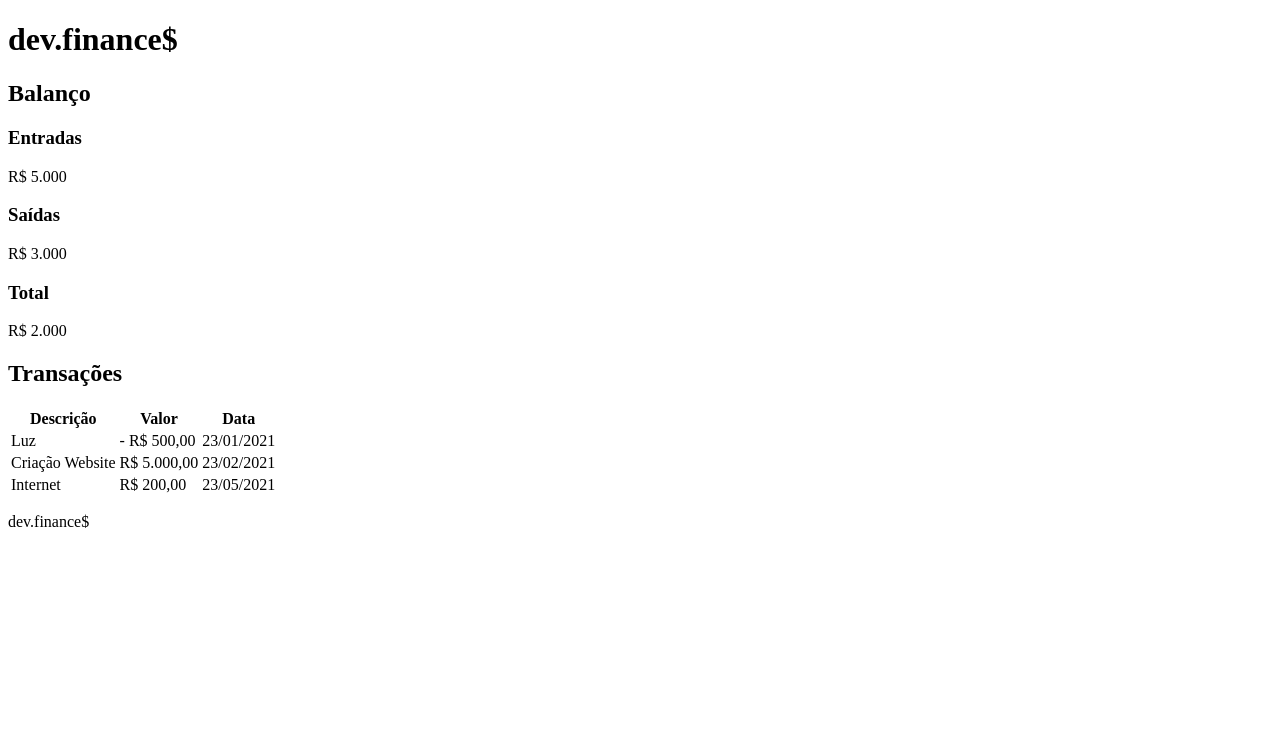
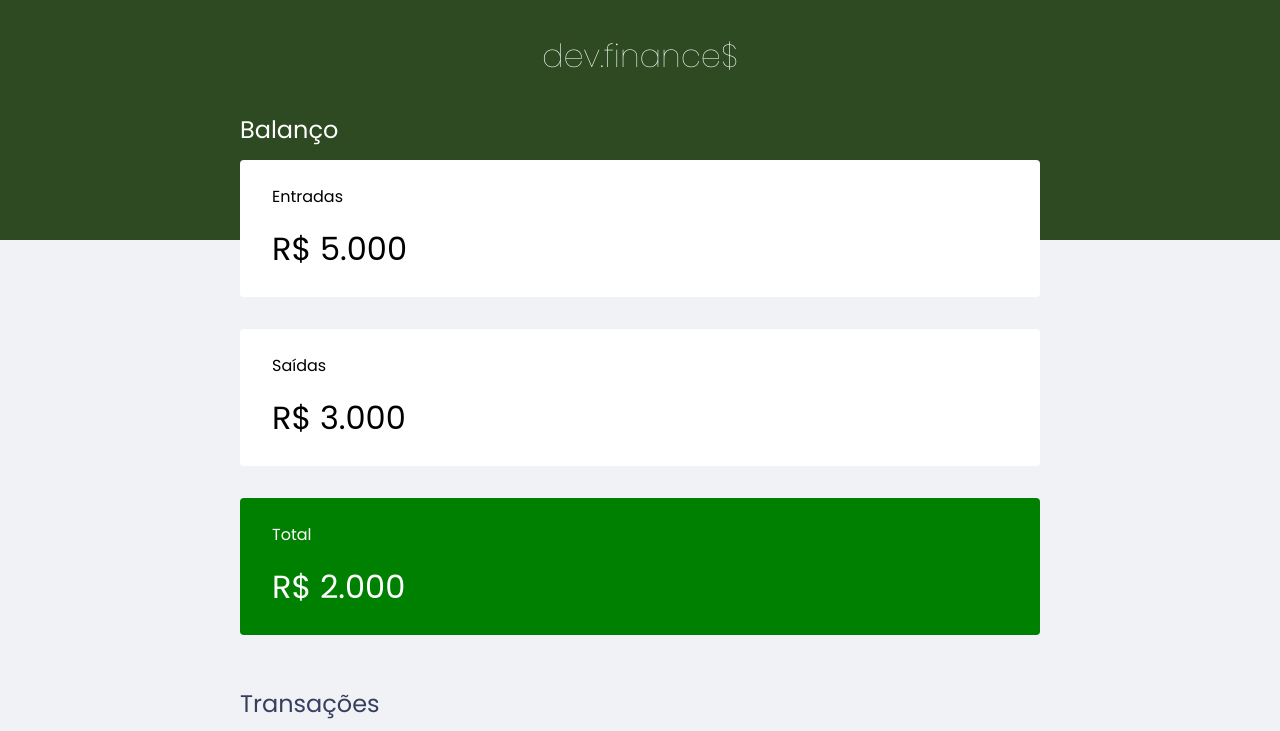
Before and after one commit to DenysRogeres/dev-finance, a plain HTML site: page index.html in a window 1280 px wide. Shown: the top 731 px of the page. Drawn offline with Linux system fonts and the light colour scheme.

Commit message:
Adding css

```diff
--- a/index.html
+++ b/index.html
@@ -6,49 +6,53 @@
     <meta http-equiv="X-UA-Compatible" content="IE=edge">
     <meta name="viewport" content="width=device-width, initial-scale=1.0">
     <title>Dev Finance</title>
+    <link rel="stylesheet" href="./style.css">
+    <link rel="preconnect" href="https://fonts.googleapis.com">
+<link rel="preconnect" href="https://fonts.gstatic.com" crossorigin>
+<link href="https://fonts.googleapis.com/css2?family=Poppins:ital,wght@0,100;0,400;0,700;1,100;1,400&display=swap" rel="stylesheet">
 </head>
 
 <body>
     <header>
         <h1 id="logo">dev.finance$</h1>
     </header>
-    <main>
+    <main class="container">
         <section id="balance">
             <h2>Balanço</h2>
-            <div>
+            <div class="card">
                 <h3>Entradas</h3>
                 <p>R$ 5.000</p>
             </div>
-            <div>
+            <div class="card">
                 <h3>Saídas</h3>
                 <p>R$ 3.000</p>
             </div>
-            <div>
+            <div class="card total">
                 <h3>Total</h3>
                 <p>R$ 2.000</p>
             </div>
 
         </section>
-        <table>
+        <table id="data-table">
             <section id="trasaction">
                 <h2>Transações</h2>
                 <thead>
                     <tr>
-                        <th>Descrição</th>
-                        <th>Valor</th>
-                        <th>Data</th>
+                        <th class="description">Descrição</th>
+                        <th class="expense">Valor</th>
+                        <th class="date">Data</th>
                     </tr>
                 </thead>
                 <tbody>
                     <tr>
-                        <td>Luz</td>
-                        <td>- R$ 500,00</td>
-                        <td>23/01/2021</td>
+                        <td class="description">Luz</td>
+                        <td class="income">- R$ 500,00</td>
+                        <td class="date">23/01/2021</td>
                     </tr>
                     <tr>
-                        <td>Criação Website</td>
-                        <td>R$ 5.000,00</td>
-                        <td>23/02/2021</td>
+                        <td class="description">Criação Website</td>
+                        <td class="expense">R$ 5.000,00</td>
+                        <td class="date">23/02/2021</td>
                     </tr>
                     <tr>
                         <td>Internet</td>
--- /dev/null
+++ b/style.css
@@ -0,0 +1,122 @@
+:root {
+    --color-black:#363f5f;
+}
+
+body {
+    background: #f0f2f5;
+    font-family: 'Poppins', sans-serif;
+}
+
+* {
+    margin: 0;
+    padding: 0;
+    box-sizing: border-box;
+}
+
+h2 {
+    margin-top: 3.2rem;
+    margin-bottom: 0.8rem;
+    color: var(--color-black);
+
+    font-weight: normal;
+}
+/*HEADER*/
+header {
+    background: #2D4A22;
+    padding: 2rem 0 10rem;
+    text-align: center;
+}
+.container {
+    width: min(90vw, 800px);
+    margin: auto;
+}
+
+#logo {
+    color: #ffff;
+    font-weight: 100;
+}
+
+/*BALANCE*/
+
+#balance {
+    margin-top: -8rem;
+}
+
+#balance h2 {
+    color: white;
+    margin-top: 0;
+}
+
+.card {
+    background-color: white;
+    padding: 1.5rem 2rem;
+    border-radius: 0.25rem;
+    margin-bottom: 2rem;
+}
+
+.card h3 {
+    font-weight: normal;
+    font-size: 1rem;
+}
+
+.card p {
+    font-size: 2rem;
+    line-height: 3rem;
+    margin-top: 1rem;
+}
+
+.card.total {
+    background: green;
+    color:white;
+}
+
+#data-table {
+    width: 100%;
+    border-spacing: 0 0.5rem;
+    color: #969cb3;
+
+}
+
+table td {
+    background: white;
+
+    padding: 1rem 2rem;
+}
+table tbody tr {
+    opacity: 0.7;
+}
+
+table tbody tr:hover {
+    opacity: 1;
+    color: var(--color-black);
+}
+table th {
+    background: white;
+    padding: 1rem 2rem;
+    text-align: left;
+
+    font-weight: normal;
+
+}
+
+table thead tr th:first-child, table tbody tr td:first-child {
+    border-radius: 0.25rem 0 0 0.25rem;
+}
+
+td.description {
+    color: var(--color-black)
+}
+
+td.income {
+    color: #12a454;
+}
+
+td.expense {
+    color:#e92929;
+}
+footer {
+    text-align: center;
+    margin: 3rem;
+    color: var(--color-black);
+    opacity: 0.6;
+}
```
